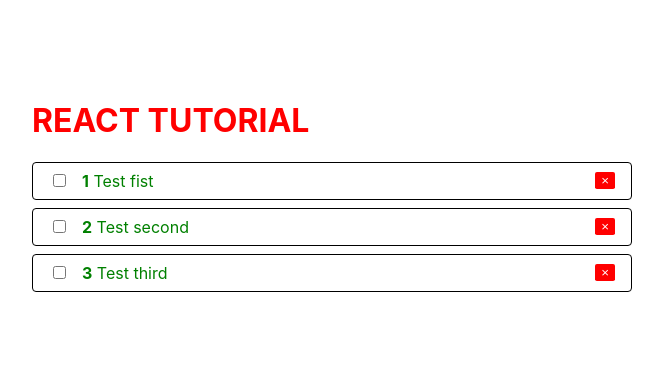
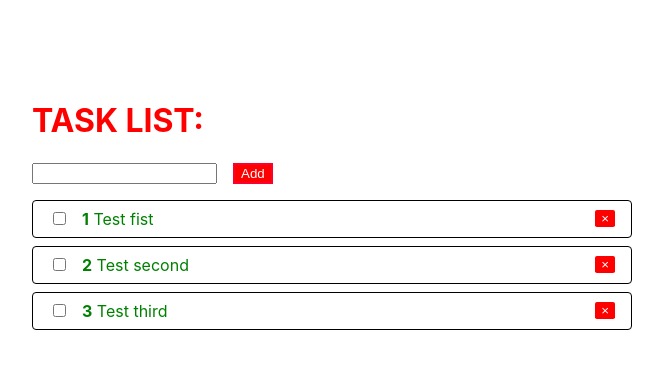
Before and after one commit to 12Aleks/React-Youtube-app, a React (Create React App) app in the folder react-youtube/: page / in a window 1280 px wide. Shown: the top 368 px of the page, without its empty margins (308-971 px from the left). Built offline with nearby package versions, Linux system fonts and the light colour scheme.

Commit message:
added AddTodo component

```diff
--- a/react-youtube/src/App.js
+++ b/react-youtube/src/App.js
@@ -1,6 +1,7 @@
 import React from 'react'
 import TodoList from "./Todo/TodoList";
 import Context from "./context";
+import AddTodo from "./Todo/AddTodo";
 
 const styles = {
     title: {
@@ -31,15 +32,24 @@ function App() {
     }
 
     function removeTodo(id) {
-      setTodos(todos.filter(todo => todo.id !== id))
+        setTodos(todos.filter(todo => todo.id !== id))
+    }
+
+    function addTodo(title) {
+        setTodos(todos.concat([{
+            title,
+            id: Date.now(),
+            completed: false
+        }]))
     }
 
     return (
         <Context.Provider value={{removeTodo}}>
-        <div className="wrapper">
-            <h1 style={styles.title}>React tutorial</h1>
-            <TodoList todos={todos} onCom={onComTodo}/>
-        </div>
+            <div className="wrapper">
+                <h1 style={styles.title}>Task list:</h1>
+                <AddTodo onCreate={addTodo}/>
+                {todos.length ? <TodoList todos={todos} onCom={onComTodo}/> : <p>No todos!</p>}
+            </div>
         </Context.Provider>
     )
 }
--- /dev/null
+++ b/react-youtube/src/Todo/AddTodo.js
@@ -0,0 +1,31 @@
+import React, {useState} from 'react'
+import PropTypes from 'prop-types'
+
+
+
+function AddTodo({ onCreate}) {
+    const [value, setValue] = useState('');
+    function submitHandler(event) {
+        event.preventDefault();
+
+        if(value.trim()){
+            onCreate(value);
+            setValue('')
+        }
+    }
+    return (
+        <form style={{marginBottom: '1rem'}} onSubmit={submitHandler}>
+            <input value={value} onChange={event => setValue(event.target.value)}/>
+            <button
+                type='submit'
+                className={'buttonStyle'}
+            >Add</button>
+        </form>
+    )
+}
+
+AddTodo.propTypes = {
+    onCreate: PropTypes.func.isRequired
+}
+
+export default AddTodo
--- a/react-youtube/src/index.css
+++ b/react-youtube/src/index.css
@@ -27,3 +27,9 @@ code {
 .done{
   text-decoration: line-through;
 }
+.buttonStyle{
+  margin-left: 1rem;
+  border: 2px solid #ff002d;
+  color: white;
+  background: red;
+}
```
Also changed, not shown: 1 other file (tests, documents, lock files or other folders).
